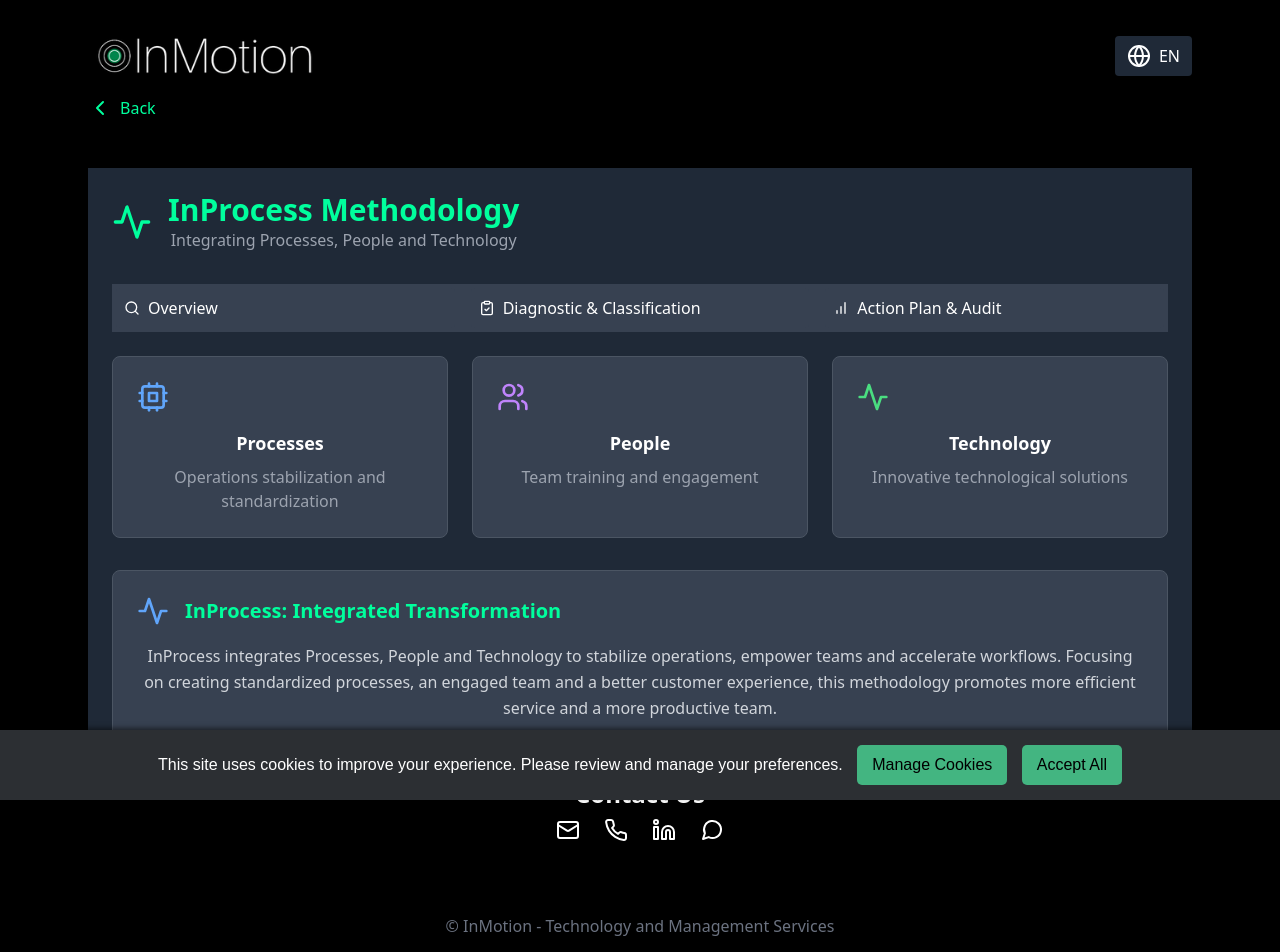
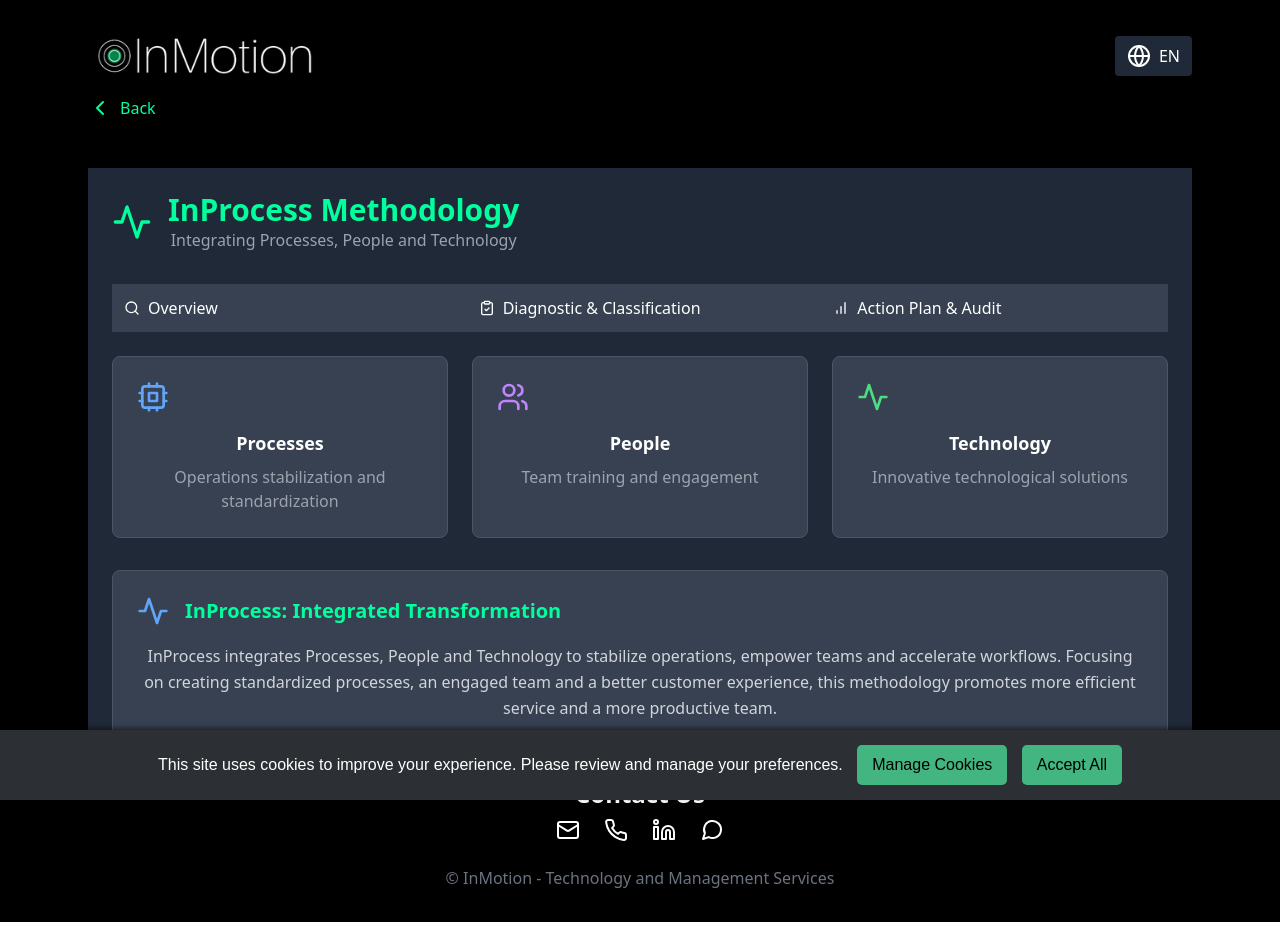
Before and after one commit to beloureiro/NS3, a React (Create React App) app: page /NS3/inprocess in a window 1280 px wide. Shown: the top 952 px of the page. After the commit the page ends 922 px from the top, so only its background shows below. Built offline with nearby package versions, Linux system fonts and the light colour scheme.

Commit message:
Ajustando lay out inprocess

```diff
--- a/src/Solutions/Inprocess.js
+++ b/src/Solutions/Inprocess.js
@@ -10,7 +10,6 @@ import {
   ChevronLeft,
   Globe,
 } from "lucide-react";
-import Footer from "../AppComponents/Footer";
 import logo from "../assets/rsz_1design_inmotion_181818.png";
 import ContactSection from "../AppComponents/ContactSection";
 
@@ -387,12 +386,7 @@ const InProcessMethodology = () => {
         </div>
       </div>
 
-      <ContactSection title="Contact Us" />
-
-      {/* Footer */}
-      <div className="mt-12">
-        <Footer language={language} />
-      </div>
+      <ContactSection title="Contact Us" className="mt-8 mb-4" />
     </div>
   );
 };
```
